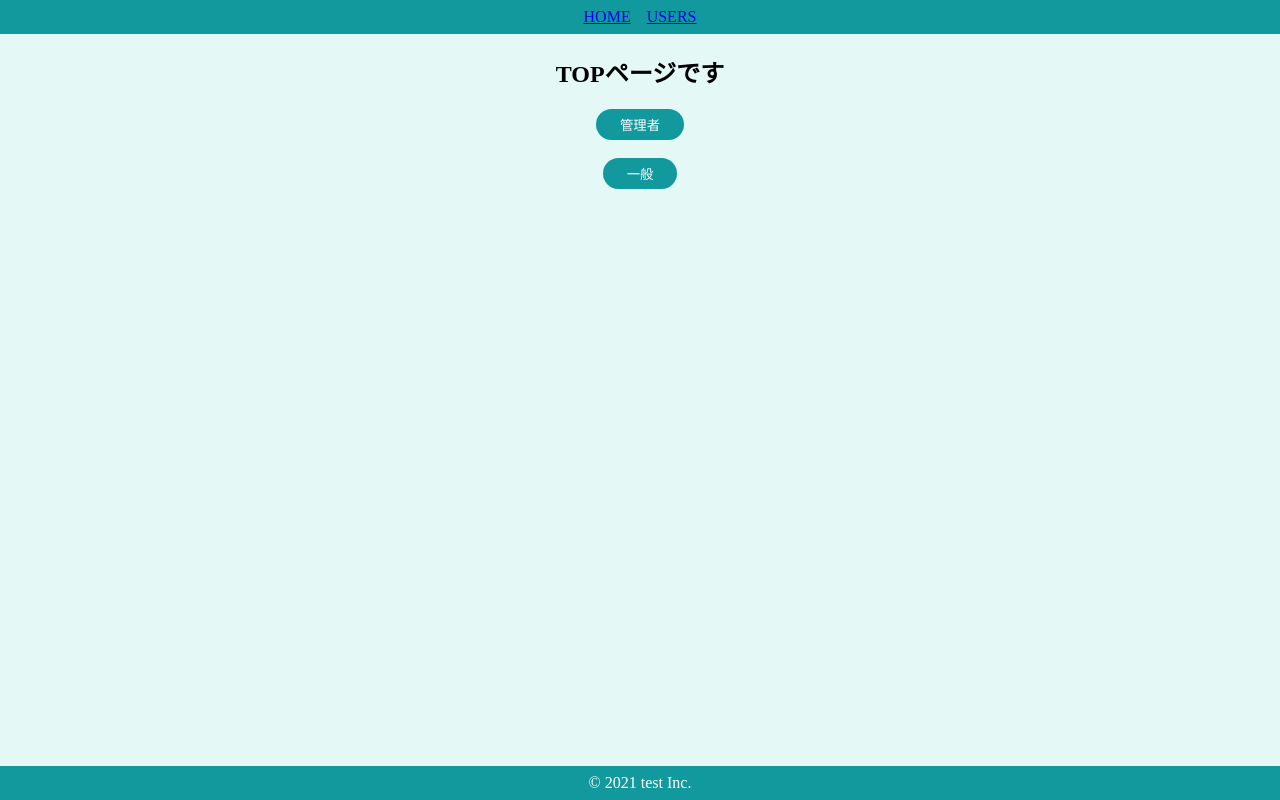
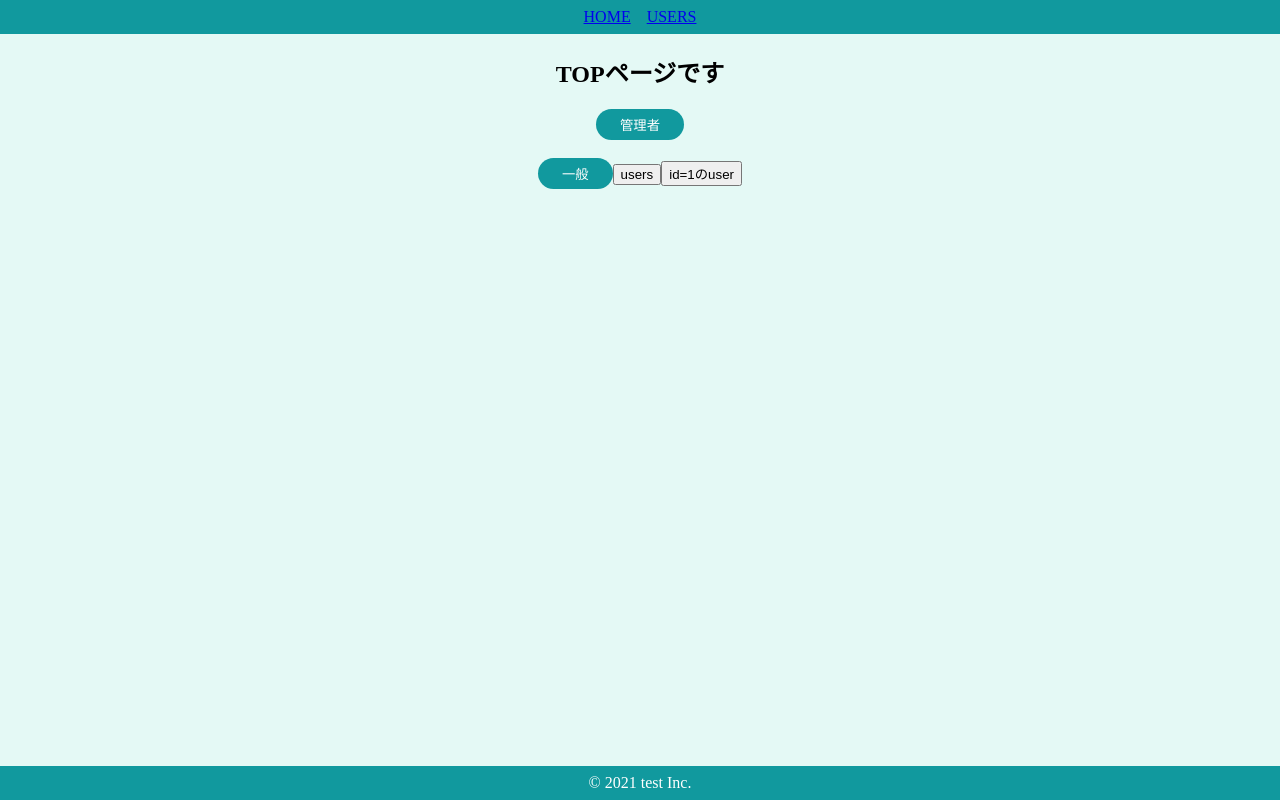
Before and after one commit to nagisora/react-basis, a React (Vite) app: page / in a window 1280 px wide. Built offline with nearby package versions, Linux system fonts and the light colour scheme.

Commit message:
sec8まで修了

```diff
--- a/package.json
+++ b/package.json
@@ -13,7 +13,8 @@
     "react": "^17.0.2",
     "react-dom": "^17.0.2",
     "react-router-dom": "^6.0.0",
-    "styled-components": "^5.3.3"
+    "styled-components": "^5.3.3",
+    "axios":"0.21.1"
   },
   "devDependencies": {
     "@types/react": "^17.0.2",
--- a/src/components/pages/Top.jsx
+++ b/src/components/pages/Top.jsx
@@ -3,6 +3,7 @@ import { useNavigate } from "react-router-dom";
 import { SecondaryButton } from "../atoms/button/SecondaryButton";
 import { useContext } from "react";
 import { UserContext } from "../../providers/UserProvider";
+import axios from "axios";
 
 export const Top = () => {
   const navigate = useNavigate();
@@ -16,6 +17,16 @@ export const Top = () => {
     setUserInfo({ isAdmin: false});
     navigate("/users");
   }
+  const onClickUsers = () => {
+    axios.get("https://jsonplaceholder.typicode.com/users").then((res) => {
+      console.log(res.data);
+    }).catch((err) => console.log(err));
+  }
+  const onClickUser1 = () => {
+    axios.get("https://jsonplaceholder.typicode.com/users/1").then((res) => {
+      console.log(res.data);
+    }).catch((err) => console.log(err));
+  }
 
   return (
     <SContainer>
@@ -24,6 +35,8 @@ export const Top = () => {
       <br />
       <br />
       <SecondaryButton onClick={onClickGeneral}>一般</SecondaryButton>
+      <button onClick={onClickUsers}>users</button>
+      <button onClick={onClickUser1}>id=1のuser</button>
     </SContainer>
   );
 };
```
Also changed, not shown: 1 other file (tests, documents, lock files or other folders).
